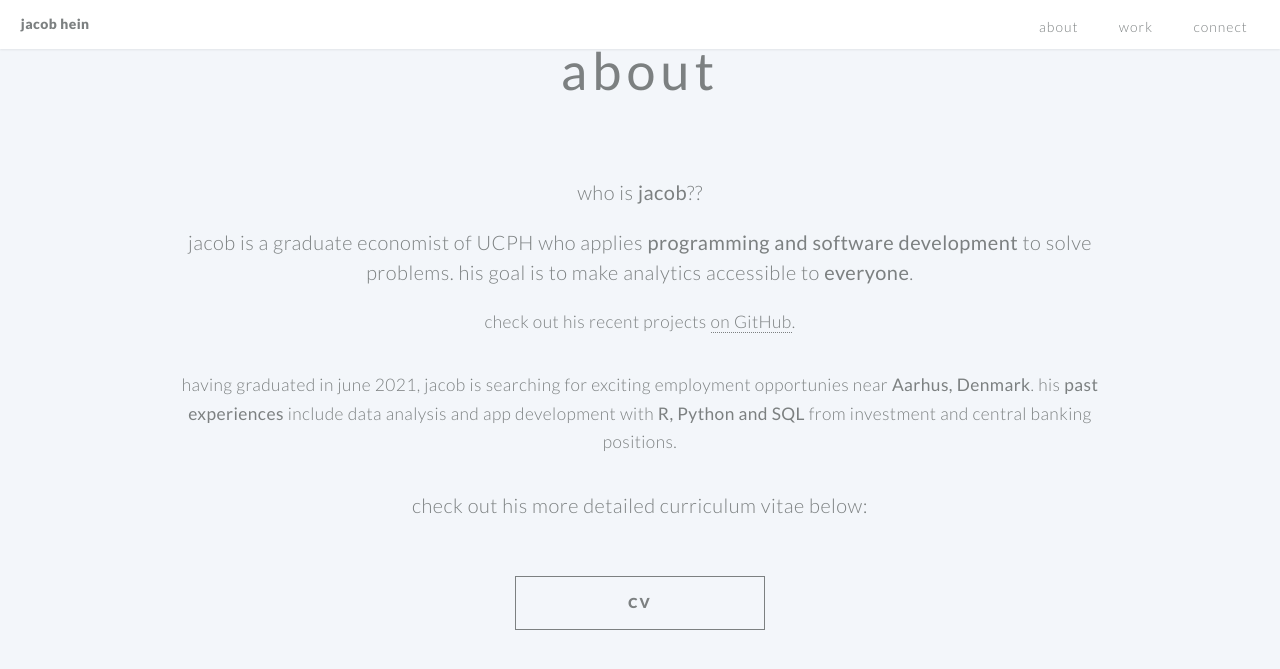
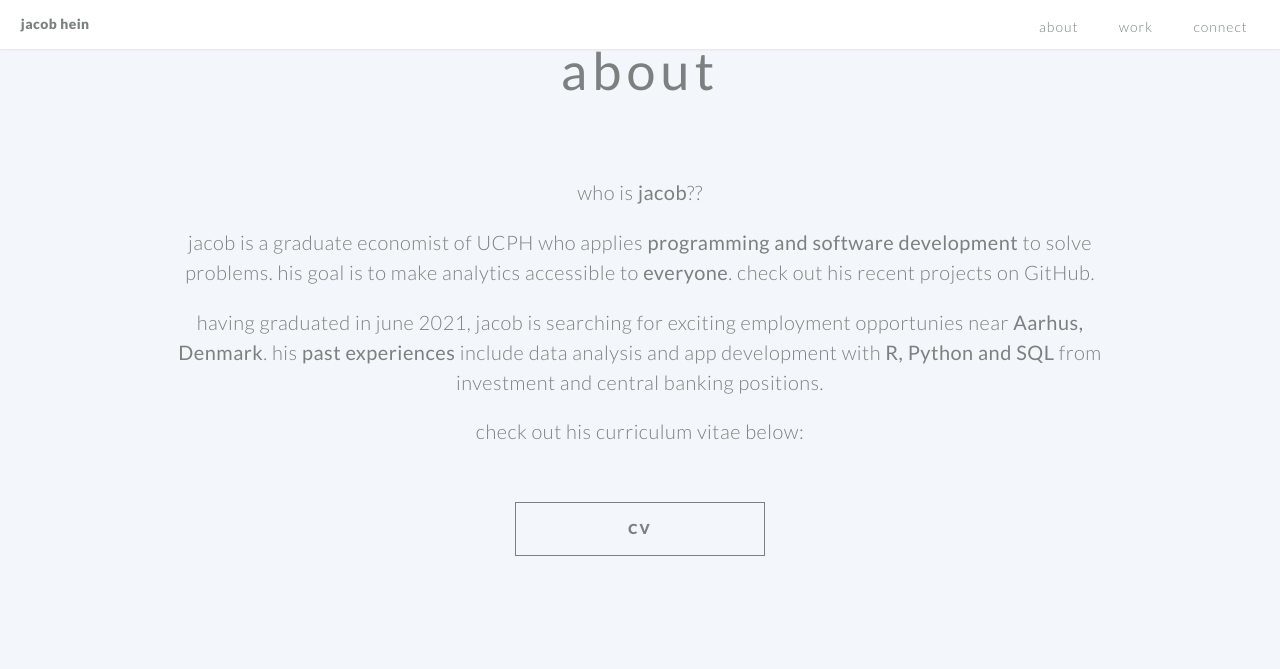
Before and after one commit to jacob-hein/jacobhein.com, a Jekyll site: the page built from index.md, in a window 1280 px wide and 900 px high, scrolled down 691 px. Shown: the top 669 px of the window. Built offline with Jekyll 4.4.1, drawn with Linux system fonts in a browser that asks for light colours.

Commit message:
Update index.md

```diff
--- a/index.md
+++ b/index.md
@@ -44,10 +44,8 @@ cta_button_label: contact # the label on the button
 [//]: # (write a bit about yourself here)
 ### who is **jacob**??
 
-### jacob is a graduate economist of UCPH who applies **programming and software development** to solve problems. his goal is to make analytics accessible to **everyone**.
+### jacob is a graduate economist of UCPH who applies **programming and software development** to solve problems. his goal is to make analytics accessible to **everyone**. check out his recent projects [on GitHub](https://github.com/jacobshein).
 
-check out his recent projects [on GitHub](https://github.com/jacobshein).
+### having graduated in june 2021, jacob is searching for exciting employment opportunies near **Aarhus, Denmark**. his **past experiences** include data analysis and app development with **R, Python and SQL** from investment and central banking positions.
 
-having graduated in june 2021, jacob is searching for exciting employment opportunies near **Aarhus, Denmark**. his **past experiences** include data analysis and app development with **R, Python and SQL** from investment and central banking positions.
-
-### check out his more detailed curriculum vitae below:
+### check out his curriculum vitae below:
```
